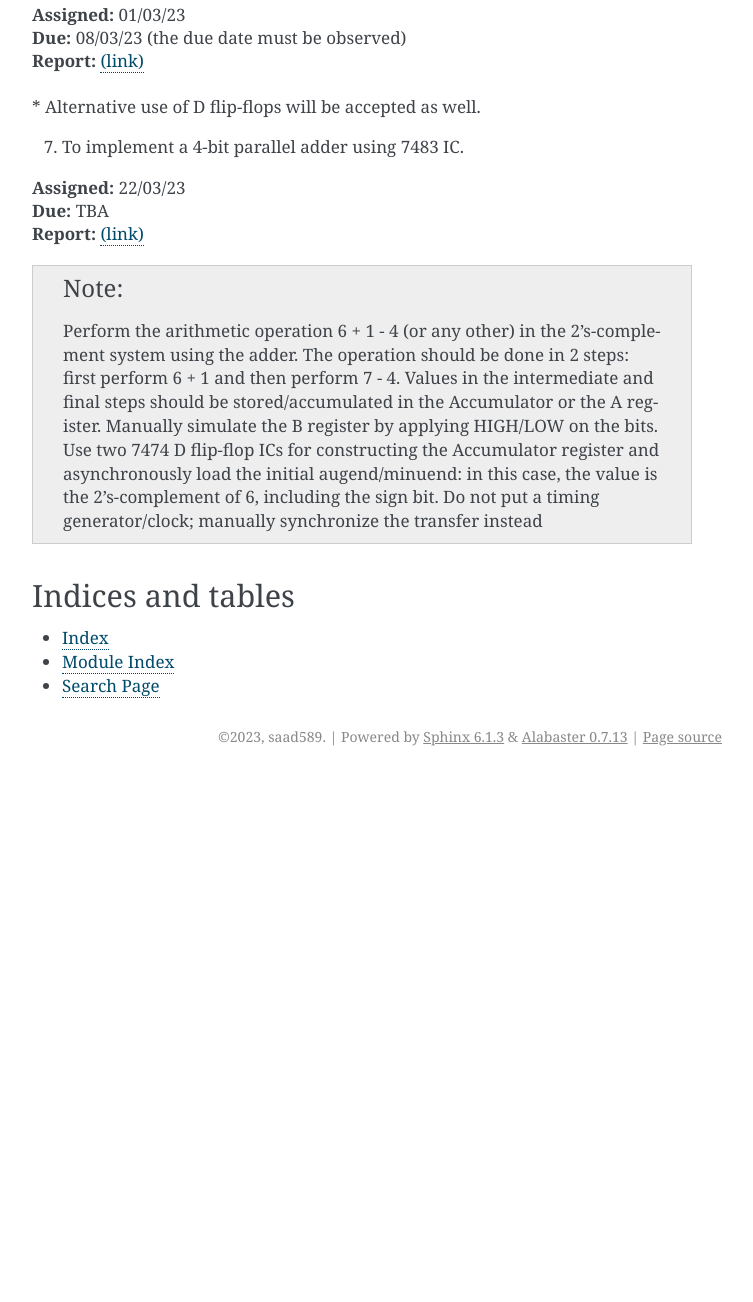
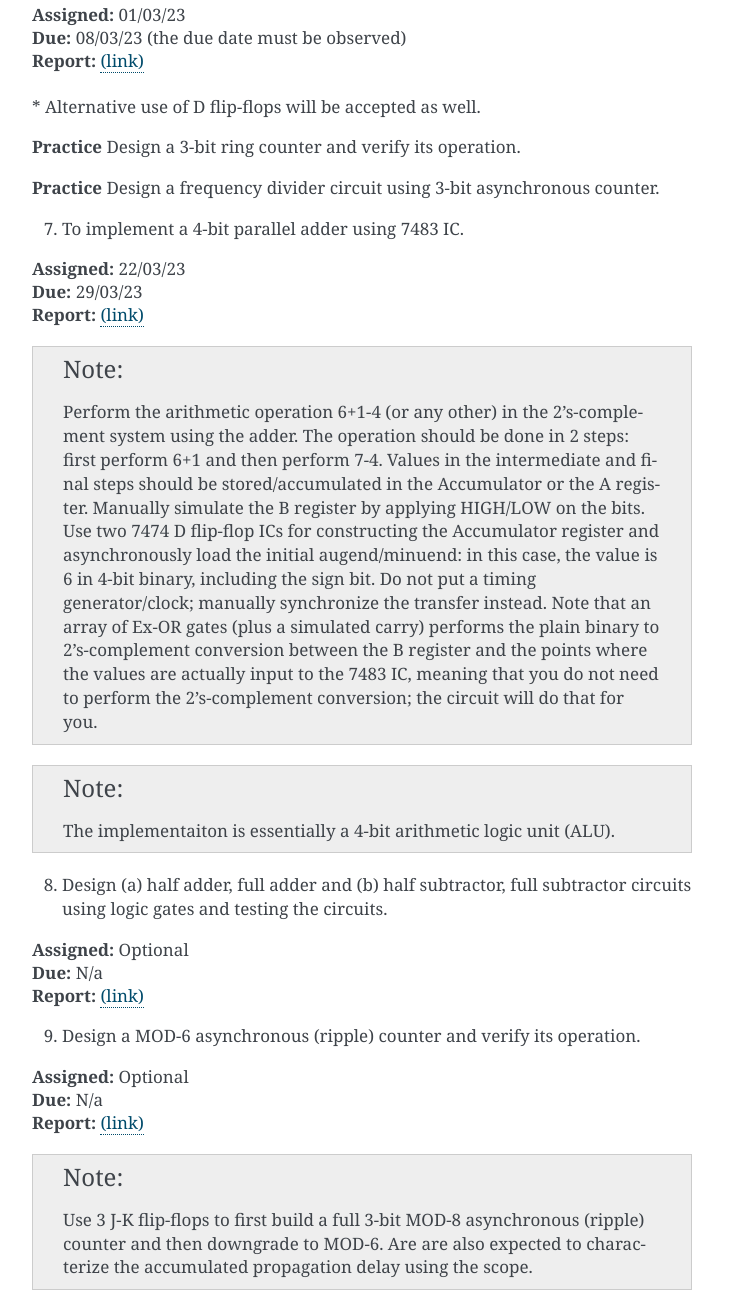
Before and after one commit to saad589/3102, a plain HTML site: page index.html in a window 1280 px wide. Shown: the part 3098-4400 px from the top of the page, without its empty margins (388-1141 px from the left). Before the commit the page ends 3874 px from the top, so only its background shows below. Drawn offline with Linux system fonts and the light colour scheme.

Commit message:
Add experiment 8 and 9

```diff
--- a/index.html
+++ b/index.html
@@ -116,7 +116,7 @@
 <p>If you don’t have a 3-input AND gate IC, you can easily make one out of two AND gates. The same goes for a 3-input OR gate.</p>
 </div>
 <ol class="arabic simple" start="5">
-<li><p>Truth table verification of S-R, T, D, J-K flip-flop.</p></li>
+<li><p>Function table verification of S-R, D, J-K, T flip-flops.</p></li>
 </ol>
 <div class="line-block">
 <div class="line"><strong>Assigned:</strong> 22/02/23</div>
@@ -145,17 +145,43 @@
 <div class="line"><br /></div>
 <div class="line">* Alternative use of D flip-flops will be accepted as well.</div>
 </div>
+<p><strong>Practice</strong> Design a 3-bit ring counter and verify its operation.</p>
+<p><strong>Practice</strong> Design a frequency divider circuit using 3-bit asynchronous counter.</p>
 <ol class="arabic simple" start="7">
 <li><p>To implement a 4-bit parallel adder using 7483 IC.</p></li>
 </ol>
 <div class="line-block">
 <div class="line"><strong>Assigned:</strong> 22/03/23</div>
-<div class="line"><strong>Due:</strong> TBA</div>
+<div class="line"><strong>Due:</strong> 29/03/23</div>
 <div class="line"><strong>Report:</strong> <a class="reference external" href="https://github.com/saad589/3202/raw/reports/3102_2.pdf">(link)</a></div>
 </div>
 <div class="admonition note">
 <p class="admonition-title">Note</p>
-<p>Perform the arithmetic operation 6 + 1 - 4 (or any other) in the 2’s-complement system using the adder. The operation should be done in 2 steps: first perform 6 + 1 and then perform 7 - 4. Values in the intermediate and final steps should be stored/accumulated in the Accumulator or the A register. Manually simulate the B register by applying HIGH/LOW on the bits. Use two 7474 D flip-flop ICs for constructing the Accumulator register and asynchronously load the initial augend/minuend: in this case, the value is the 2’s-complement of 6, including the sign bit. Do not put a timing generator/clock; manually synchronize the transfer instead</p>
+<p>Perform the arithmetic operation 6+1-4 (or any other) in the 2’s-complement system using the adder. The operation should be done in 2 steps: first perform 6+1 and then perform 7-4. Values in the intermediate and final steps should be stored/accumulated in the Accumulator or the A register. Manually simulate the B register by applying HIGH/LOW on the bits. Use two 7474 D flip-flop ICs for constructing the Accumulator register and asynchronously load the initial augend/minuend: in this case, the value is 6 in 4-bit binary, including the sign bit. Do not put a timing generator/clock; manually synchronize the transfer instead. Note that an array of Ex-OR gates (plus a simulated carry) performs the plain binary to 2’s-complement conversion between the B register and the points where the values are actually input to the 7483 IC, meaning that you do not need to perform the 2’s-complement conversion; the circuit will do that for you.</p>
+</div>
+<div class="admonition note">
+<p class="admonition-title">Note</p>
+<p>The implementaiton is essentially a 4-bit arithmetic logic unit (ALU).</p>
+</div>
+<ol class="arabic simple" start="8">
+<li><p>Design (a) half adder, full adder and (b) half subtractor, full subtractor circuits using logic gates and testing the circuits.</p></li>
+</ol>
+<div class="line-block">
+<div class="line"><strong>Assigned:</strong> Optional</div>
+<div class="line"><strong>Due:</strong> N/a</div>
+<div class="line"><strong>Report:</strong> <a class="reference external" href="https://github.com/saad589/3202/raw/reports/~">(link)</a></div>
+</div>
+<ol class="arabic simple" start="9">
+<li><p>Design a MOD-6 asynchronous (ripple) counter and verify its operation.</p></li>
+</ol>
+<div class="line-block">
+<div class="line"><strong>Assigned:</strong> Optional</div>
+<div class="line"><strong>Due:</strong> N/a</div>
+<div class="line"><strong>Report:</strong> <a class="reference external" href="https://github.com/saad589/3202/raw/reports/~">(link)</a></div>
+</div>
+<div class="admonition note">
+<p class="admonition-title">Note</p>
+<p>Use 3 J-K flip-flops to first build a full 3-bit MOD-8 asynchronous (ripple) counter and then downgrade to MOD-6. Are are also expected to characterize the accumulated propagation delay using the scope.</p>
 </div>
 </section>
 <section id="indices-and-tables">
```
